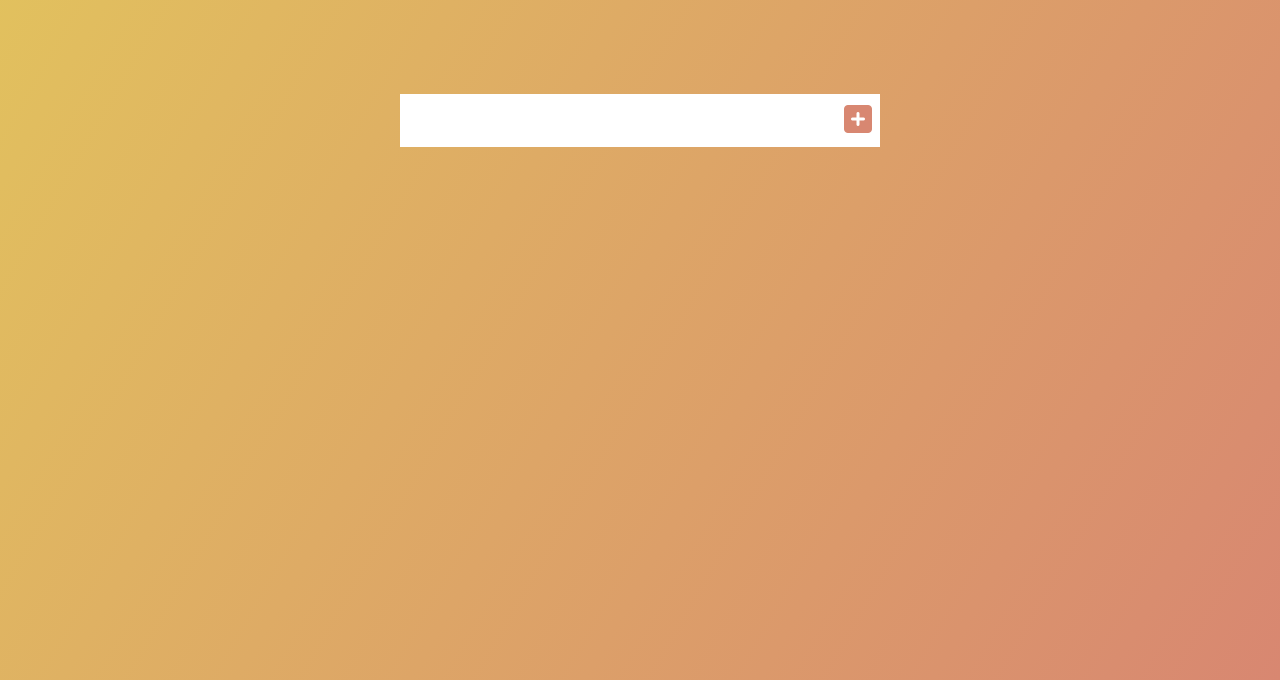
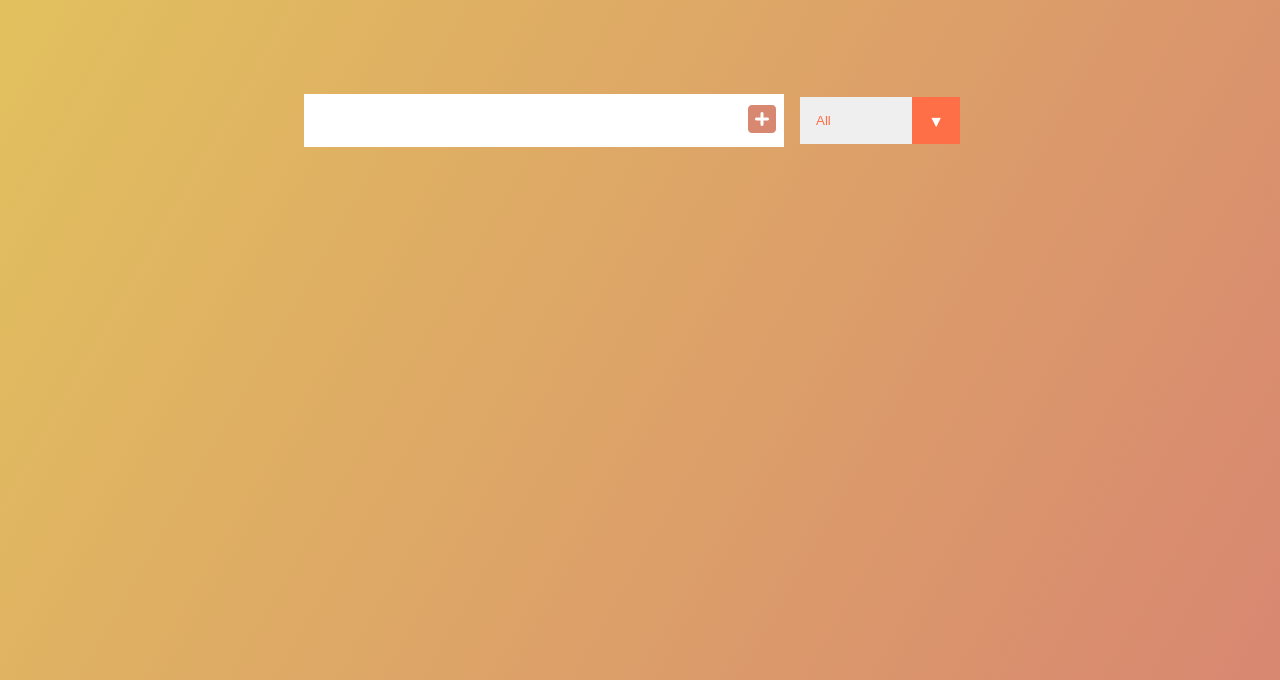
Before and after one commit to mgarcia5621/Todochecklist, a plain HTML site: page index.html in a window 1280 px wide. Shown: the part 120-800 px from the top of the page. Drawn offline with Linux system fonts and the light colour scheme; a web font is replaced by a local one.

Commit message:
added the filter

```diff
--- a/index.html
+++ b/index.html
@@ -21,6 +21,13 @@
         <button class="todo-button" type="submit">
             <i class="fas fa-plus-square"></i>
         </button>
+        <div class="select">
+            <select name="todos" class="filter-todo">
+                <option value="all">All</option>
+                <option value="completed">Completed</option>
+                <option value="uncompleted">Uncompleted</option>
+            </select>
+        </div>
     </form>
 
     <div class="todo-container">
--- a/styles.css
+++ b/styles.css
@@ -98,3 +98,40 @@ form button:hover {
     transform: translateY(8rem) rotateZ(20deg);
     opacity: 0;
 }
+
+select {
+    -webkit-appearance: none;
+    -moz-appearance: none;
+    appearance: none;
+    outline: none;
+    border: none;
+}
+
+.select {
+    margin: 1rem;
+    position: relative;
+    overflow: hidden;
+}
+
+select {
+    color: #ff6f47;
+    width: 10rem;
+    cursor: pointer;
+    padding: 1rem;
+}
+
+.select::after {
+    content: "\25bc";
+    position: absolute;
+    background: #ff6f47;
+    top: 0;
+    right: 0;
+    padding: 1rem;
+    pointer-events: none;
+    transition: all 0.3s ease;
+}
+
+.select:hover::after {
+    background: white;
+    color: #ff6f47;
+}
```
